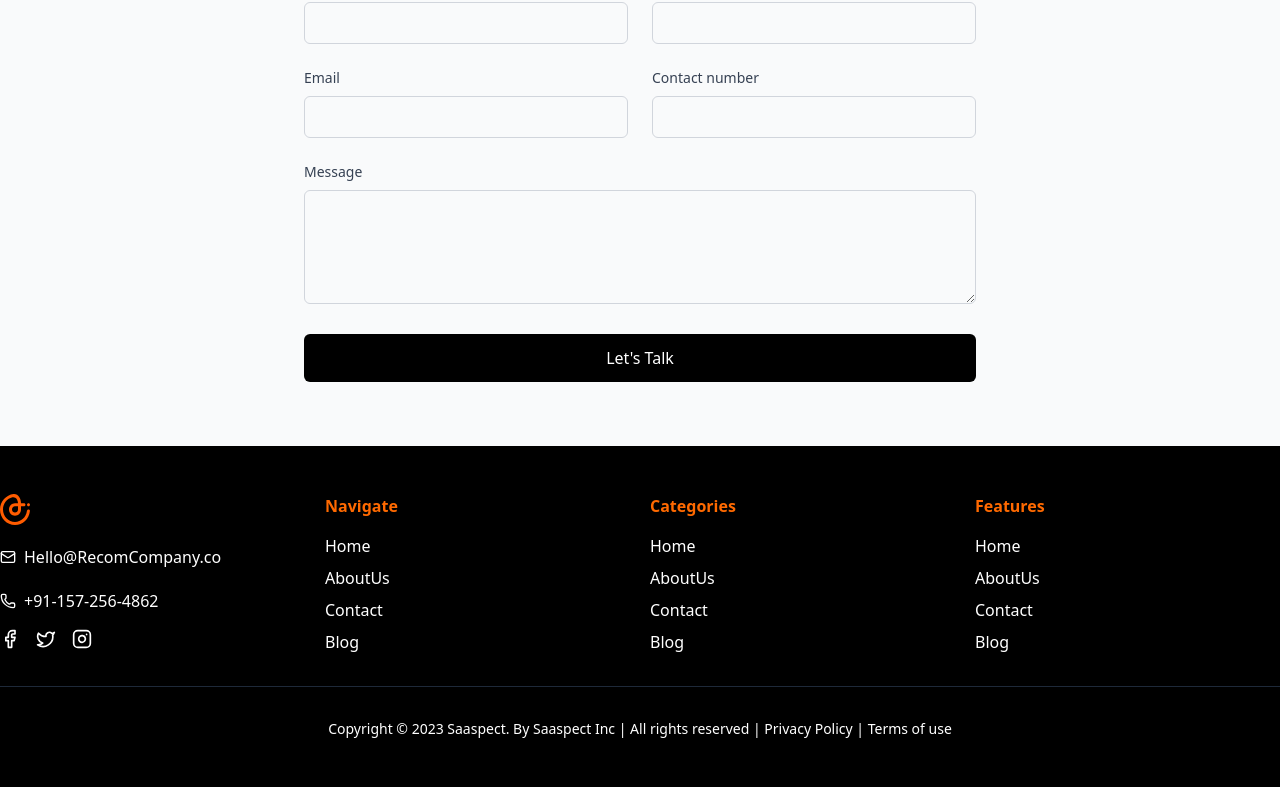
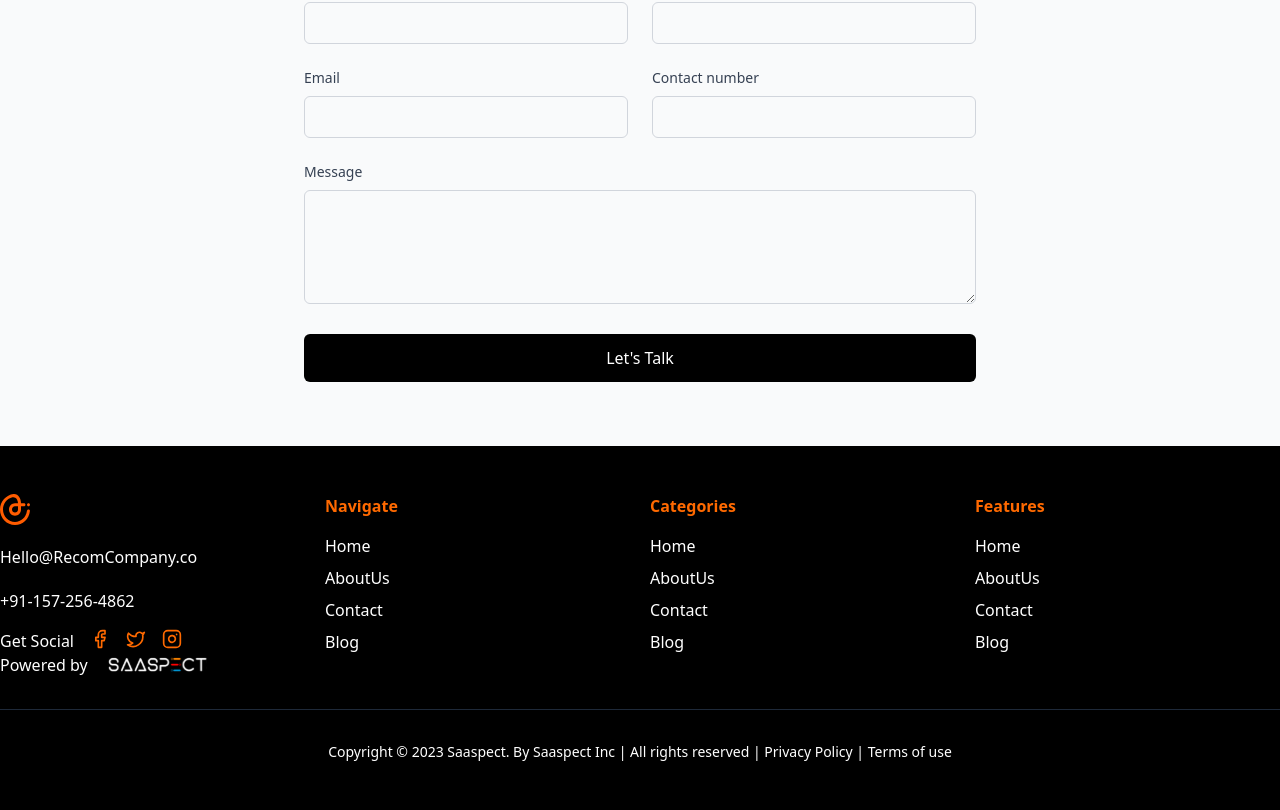
Before and after one commit to ManikLakhanpal/technobabble, a Next.js app: page / in a window 1280 px wide. Shown: the part 3198-4008 px from the top of the page. Before the commit the page ends 3985 px from the top, so only its background shows below. Built offline with nearby package versions, Linux system fonts and the light colour scheme.

Commit message:
Branding seperated into component and logo  added

```diff
--- /dev/null
+++ b/src/components/contactInfo.jsx
@@ -0,0 +1,57 @@
+import Image from "next/image";
+import Link from "next/link";
+import { Phone, Mail, Instagram, Twitter, Facebook } from "lucide-react";
+
+const socialIcons = [
+  { Icon: Facebook, href: "https://www.facebook.com" },
+  { Icon: Twitter, href: "https://www.twitter.com" },
+  { Icon: Instagram, href: "https://www.instagram.com" },
+];
+
+function ContactInfo() {
+  return (
+    <div>
+      <Image
+        className="text-orange-500"
+        src="/icon.svg"
+        alt="Next.js logo"
+        width={30}
+        height={30}
+        priority
+      />
+      <div className="flex items-center my-5">
+        <span>Hello@RecomCompany.co</span>
+      </div>
+      <div className="flex items-center mb-4">
+        <span>+91-157-256-4862</span>
+      </div>
+      <div className="flex space-x-4">
+        <span>Get Social</span>
+        {socialIcons.map(({ Icon, href }, index) => (
+          <Link
+            key={index}
+            href={href}
+            target="_blank"
+            rel="noopener noreferrer"
+          >
+            <Icon className="h-5 w-5 text-orange-500" />
+          </Link>
+        ))}
+      </div>
+      <div className="flex items-center">
+        <span>Powered by</span>
+
+        <Image
+          className="text-orange-500 ml-5"
+          src="/powerby.svg"
+          alt="Next.js logo"
+          width={100}
+          height={30}
+          priority
+        />
+      </div>
+    </div>
+  );
+}
+
+export default ContactInfo;
--- a/src/components/footer.jsx
+++ b/src/components/footer.jsx
@@ -1,12 +1,7 @@
-import {
-  Phone,
-  Mail,
-  Instagram,
-  Twitter,
-  Facebook,
-} from "lucide-react";
+import { Phone, Mail, Instagram, Twitter, Facebook } from "lucide-react";
 import Link from "next/link";
 import Image from "next/image";
+import ContactInfo from "./contactInfo";
 
 const links = [
   {
@@ -49,36 +44,11 @@ function Footer() {
     <footer className="bg-black text-white py-12">
       <div className="container mx-auto">
         <div className="grid grid-cols-3 md:grid-cols-4 gap-5">
+
           <div className="hidden md:block">
-            <Image
-                className="text-orange-500"
-                src="/icon.svg"
-                alt="Next.js logo"
-                width={30}
-                height={30}
-                priority
-            />
-            <div className="flex items-center my-5">
-              <Mail className="h-4 w-4 mr-2" />
-              <span>Hello@RecomCompany.co</span>
-            </div>
-            <div className="flex items-center mb-4">
-              <Phone className="h-4 w-4 mr-2" />
-              <span>+91-157-256-4862</span>
-            </div>
-            <div className="flex space-x-4">
-              {socialIcons.map(({ Icon, href }, index) => (
-                <Link
-                  key={index}
-                  href={href}
-                  target="_blank"
-                  rel="noopener noreferrer"
-                >
-                  <Icon className="h-5 w-5 text-or" />
-                </Link>
-              ))}
-            </div>
+            <ContactInfo />
           </div>
+
           {links.map((link, index) => (
             <div key={index}>
               <h4 className="text-orange-500 font-semibold mb-4">
@@ -94,39 +64,15 @@ function Footer() {
             </div>
           ))}
         </div>
+
         <div className="md:hidden block pt-10">
-            <Image
-                className="text-orange-500"
-                src="/icon.svg"
-                alt="Next.js logo"
-                width={30}
-                height={30}
-                priority
-            />
-          <div className="flex items-center mb-2">
-            <Mail className="h-4 w-4 mr-2" />
-            <span>Hello@techcompany.co</span>
-          </div>
-          <div className="flex items-center mb-4">
-            <Phone className="h-4 w-4 mr-2" />
-            <span>+91-157-256-4862</span>
-          </div>
-          <div className="flex space-x-4">
-            {socialIcons.map(({ Icon, href }, index) => (
-              <Link
-                key={index}
-                href={href}
-                target="_blank"
-                rel="noopener noreferrer"
-              >
-                <Icon className="h-5 w-5" />
-              </Link>
-            ))}
-          </div>
+          <ContactInfo />
         </div>
+
         <div className="border-t border-gray-800 mt-8 pt-8 text-center text-sm">
           <p>
-          Copyright © 2023 Saaspect. By Saaspect Inc | All rights reserved | Privacy Policy | Terms of use
+            Copyright © 2023 Saaspect. By Saaspect Inc | All rights reserved |
+            Privacy Policy | Terms of use
           </p>
         </div>
       </div>
--- a/src/containers/heroSection.jsx
+++ b/src/containers/heroSection.jsx
@@ -39,6 +39,8 @@ function HeroPage() {
                             className="rounded-lg"
                             width={700}
                             height={600}
+                            quality={100}
+                            priority
                         />
 
                         {/* Feature Cards */}
```
Also changed, not shown: public/powerby.svg (added).
